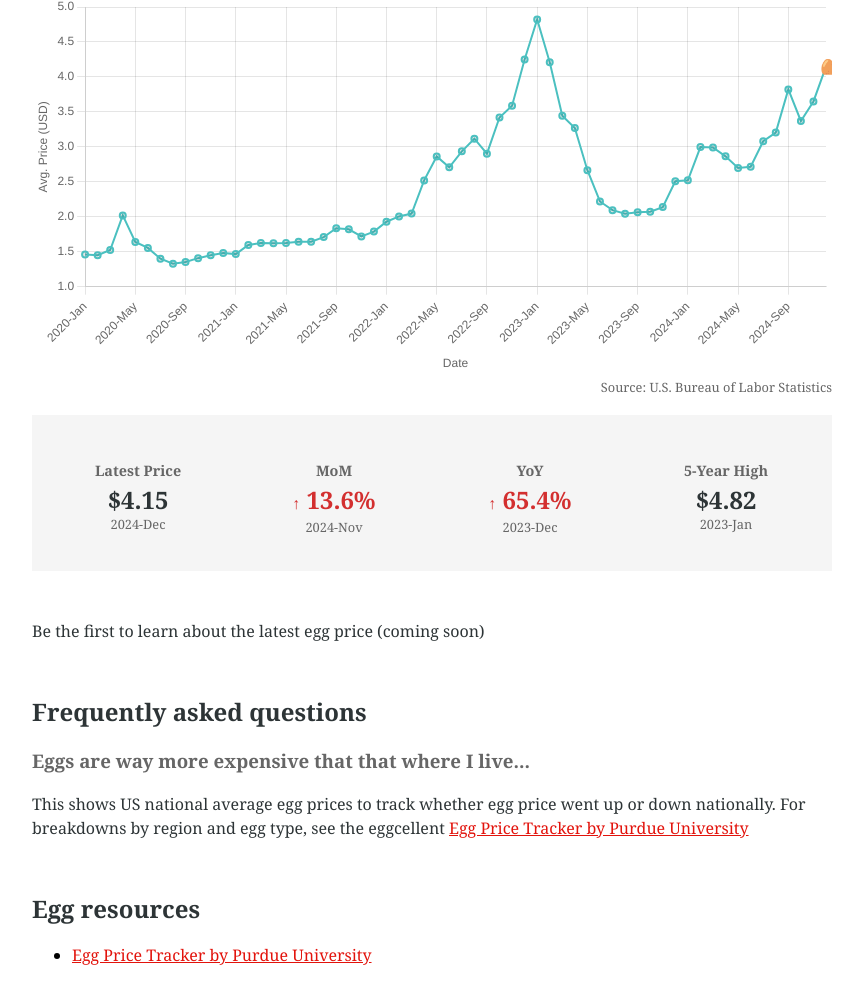
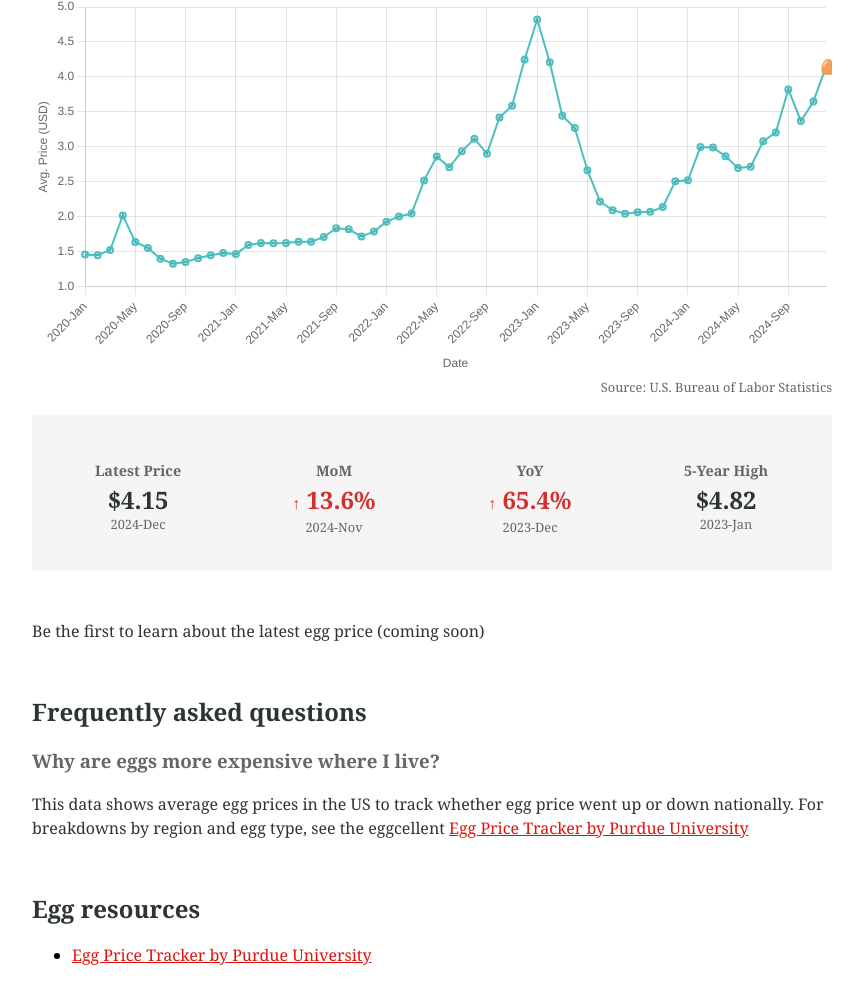
Before and after one commit to clairefro/the-eggconomist, a plain HTML site: page docs/index.html in a window 1280 px wide. Shown: the part 288-1292 px from the top of the page, without its empty margins (208-1071 px from the left). Drawn offline with nearby package versions, Linux system fonts and the light colour scheme; some packages are replaced by stand-ins of ours; a script that the page names is missing.

Commit message:
fix typo

```diff
--- a/docs/index.html
+++ b/docs/index.html
@@ -98,11 +98,11 @@
         </section>
         <section>
           <h2>Frequently asked questions</h2>
-          <h3>Eggs are way more expensive that that where I live...</h3>
+          <h3>Why are eggs more expensive where I live?</h3>
           <p>
-            This shows US national average egg prices to track whether egg price
-            went up or down nationally. For breakdowns by region and egg type,
-            see the eggcellent
+            This data shows average egg prices in the US to track whether egg
+            price went up or down nationally. For breakdowns by region and egg
+            type, see the eggcellent
             <a
               href="https://ag.purdue.edu/cfdas/resource-library/egg-prices/"
               rel="noopener noreferrer nofollow"
```
